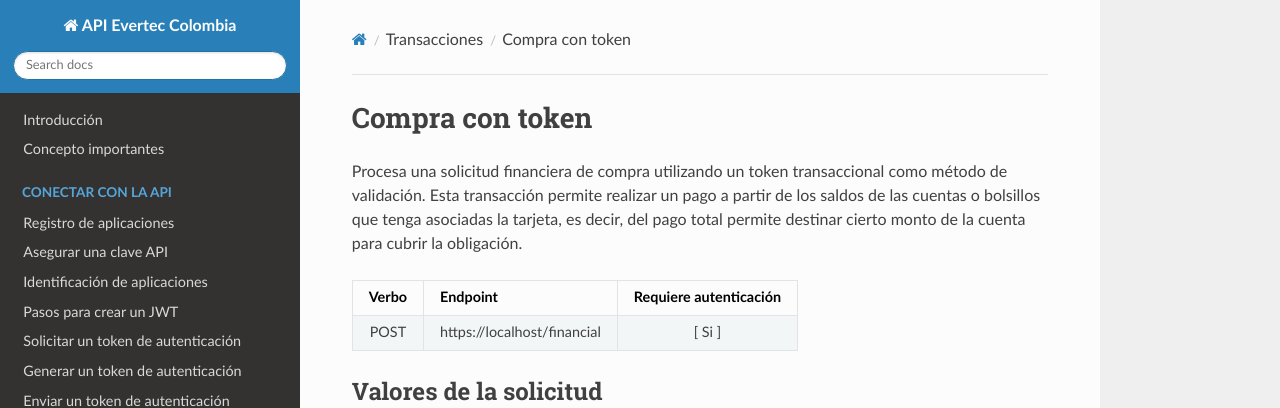
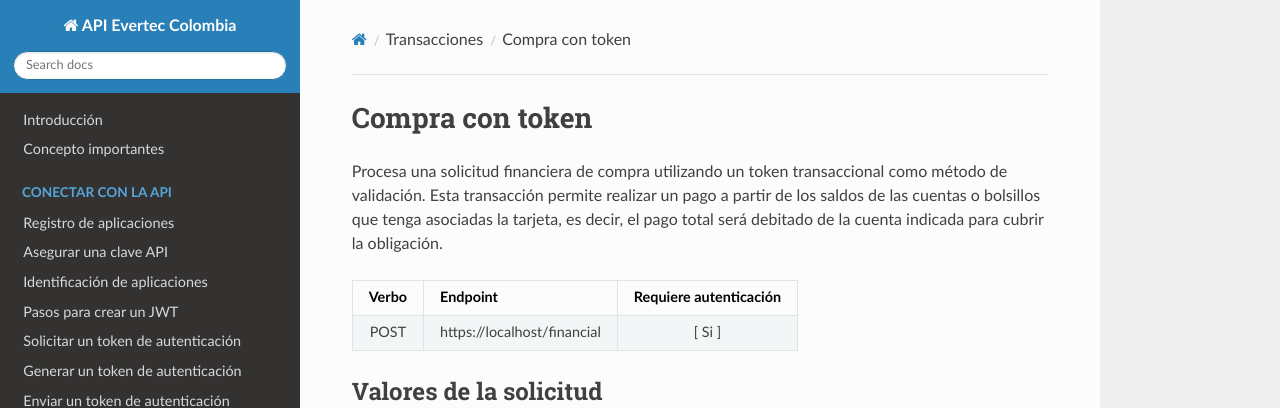
Before and after one commit to Picasso-api/Evertec-API, an MkDocs documentation site: the page built from docs/payment-token.md, in a window 1280 px wide and 1288 px high. Shown: the top 408 px of the window. Built offline with MkDocs 1.6.1, drawn with Linux system fonts in a browser that asks for light colours; nearby versions of some CDN libraries.

Commit message:
Update payment-token.md

```diff
--- a/docs/payment-token.md
+++ b/docs/payment-token.md
@@ -1,6 +1,6 @@
 # Compra con token
 
-Procesa una solicitud financiera de compra utilizando un token transaccional como método de validación. Esta transacción permite realizar un pago a partir de los saldos de las cuentas o bolsillos que tenga asociadas la tarjeta, es decir, del pago total permite destinar cierto monto de la cuenta para cubrir la obligación.
+Procesa una solicitud financiera de compra utilizando un token transaccional como método de validación. Esta transacción permite realizar un pago a partir de los saldos de las cuentas o bolsillos que tenga asociadas la tarjeta, es decir, el pago total será debitado de la cuenta indicada para cubrir la obligación.
 
 | Verbo | Endpoint                                      | Requiere autenticación |
 | :---: | --------------------------------------------- | :--------------------: |
```
